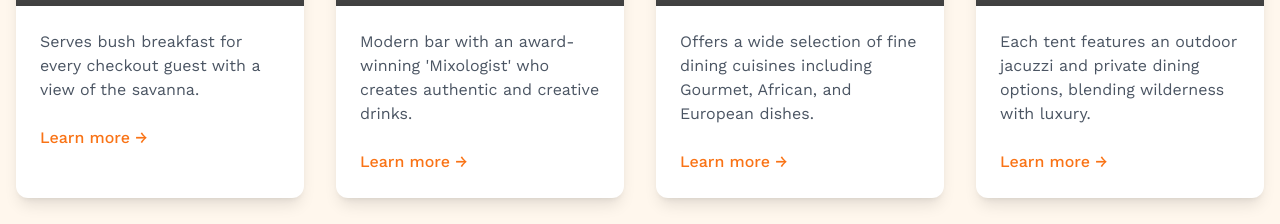
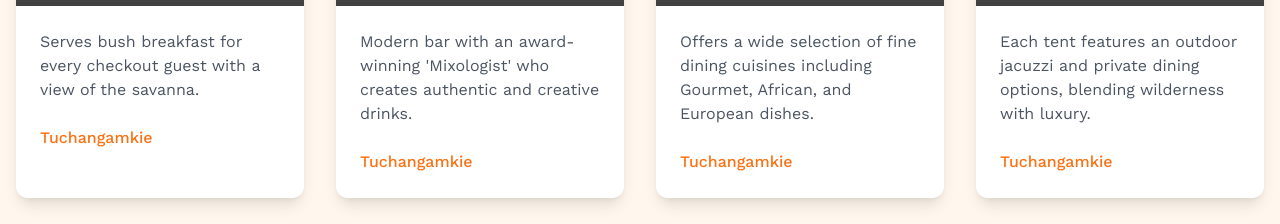
Before and after one commit to michaelnjau/Njaus-Vacation-, a React (Vite) app in the folder project-bolt-sb1-3qejv5ms/project/: page / in a window 1280 px wide. Shown: the part 1940-2164 px from the top of the page. Built offline with nearby package versions, Linux system fonts and the light colour scheme; grey boxes are pictures that could not be loaded.

Commit message:
Update Packages.tsx

```diff
--- a/project-bolt-sb1-3qejv5ms/project/src/components/Packages.tsx
+++ b/project-bolt-sb1-3qejv5ms/project/src/components/Packages.tsx
@@ -71,7 +71,7 @@
                   href="#contact"
                   className="mt-6 inline-block text-orange-500 font-medium hover:text-orange-600 transition-colors"
                 >
-                  Learn more →
+                  Tuchangamkie
                 </a>
               </div>
             </div>
```
